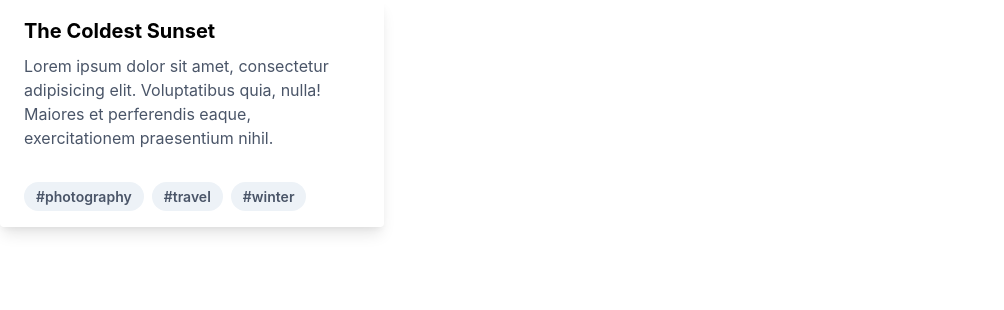
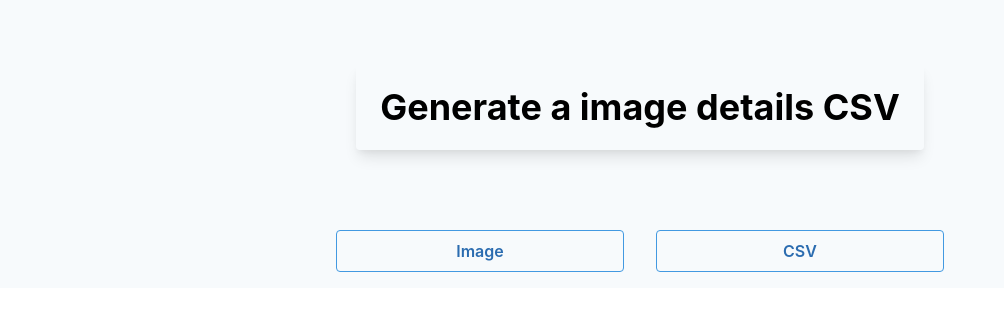
Before and after one commit to jaronchan/img-details-csv-generator, a Next.js app: page / in a window 1280 px wide. Shown: the top 310 px of the page, without its empty margins (0-1004 px from the left). Built offline with nearby package versions, Linux system fonts and the light colour scheme.

Commit message:
Add base state and components

```diff
--- /dev/null
+++ b/components/common/Card.tsx
@@ -0,0 +1,9 @@
+export const Card = (props) => {
+  return (
+    <div className="flex z-10 align-center justify-center">
+      <div className={`${props.className} rounded overflow-hidden shadow-lg`}>
+        <div className="px-6 py-4">{props.children}</div>
+      </div>
+    </div>
+  );
+};
--- /dev/null
+++ b/components/common/UploadButton.tsx
@@ -0,0 +1,21 @@
+import { MouseEvent } from "react";
+
+export type UploadButtonType = "image" | "csv";
+
+export const UploadButton = ({
+  type,
+  handleOnClick,
+}: {
+  type: UploadButtonType;
+  handleOnClick: (event: MouseEvent<HTMLButtonElement>) => void;
+}) => {
+  return (
+    <button
+      type="button"
+      className="bg-transparent hover:bg-blue-500 text-blue-700 font-semibold hover:text-white py-2 px-4 border border-blue-500 hover:border-transparent rounded w-full"
+      onClick={handleOnClick}
+    >
+      {type === "image" ? "Image" : "CSV"}
+    </button>
+  );
+};
--- /dev/null
+++ b/components/layout/Hero.tsx
@@ -0,0 +1,3 @@
+export const Hero = (props) => {
+  return <div className="p-16">{props.children}</div>;
+};
--- /dev/null
+++ b/contexts/images/ImageFile.tsx
@@ -0,0 +1,4 @@
+export default interface ImageType {
+  dataUrl: string;
+  fileName: string;
+}
--- /dev/null
+++ b/contexts/images/ImagesState.tsx
@@ -0,0 +1,38 @@
+import { useReducer, useContext, createContext } from "react";
+import ImageFile from "./ImageFile";
+
+export type ImagesState = {
+  imageFiles: ImageFile[];
+};
+
+const initialState = {
+  imageFiles: [],
+};
+
+const ImagesStateContext = createContext<ImagesState>(initialState);
+const ImagesDispatchContext = createContext({});
+
+const reducer = (state, action) => {
+  switch (action.type) {
+    case "UPLOAD":
+      return action.payload;
+    case "RESET":
+      return [];
+    default:
+      throw new Error(`Unknown action: ${action.type}`);
+  }
+};
+
+export const ImagesStateProvider = ({ children }) => {
+  const [state, dispatch] = useReducer(reducer, []);
+  return (
+    <ImagesDispatchContext.Provider value={dispatch}>
+      <ImagesStateContext.Provider value={state}>
+        {children}
+      </ImagesStateContext.Provider>
+    </ImagesDispatchContext.Provider>
+  );
+};
+
+export const useImages = () => useContext(ImagesStateContext);
+export const useDispatchImages = () => useContext(ImagesDispatchContext);
--- a/pages/_app.tsx
+++ b/pages/_app.tsx
@@ -2,6 +2,12 @@ import "../styles/tailwind.css";
 import "../styles/globals.css";
 import { AppProps } from "next/app";
 
+import { ImagesStateProvider } from "../contexts/images/ImagesState";
+
 export default function App({ Component, pageProps }: AppProps) {
-  return <Component {...pageProps} />;
+  return (
+    <ImagesStateProvider>
+      <Component {...pageProps} />
+    </ImagesStateProvider>
+  );
 }
--- a/pages/api/hello.ts
+++ /dev/null
@@ -1,5 +0,0 @@
-import { NextApiRequest, NextApiResponse } from "next";
-
-export default (_: NextApiRequest, res: NextApiResponse) => {
-  res.status(200).json({ text: "Hello" });
-};
--- a/pages/index.tsx
+++ b/pages/index.tsx
@@ -1,5 +1,8 @@
 import Head from "next/head";
 // import styles from "../styles/Home.module.css";
+import { Card } from "../components/common/Card";
+import { Hero } from "../components/layout/Hero";
+import { UploadButton } from "../components/common/UploadButton";
 
 export default function Home() {
   return (
@@ -8,31 +11,23 @@ export default function Home() {
         <title>Image Details Generator</title>
         <link rel="shortcut icon" href="/favicon.ico" />
       </Head>
-      <div className="container"></div>
-      <div className="flex z-10">
-        <div className="max-w-sm rounded overflow-hidden shadow-lg">
-          <div className="px-6 py-4">
-            <div className="font-bold text-xl mb-2">The Coldest Sunset</div>
-            <p className="text-gray-700 text-base">
-              Lorem ipsum dolor sit amet, consectetur adipisicing elit.
-              Voluptatibus quia, nulla! Maiores et perferendis eaque,
-              exercitationem praesentium nihil.
-            </p>
+      <div className="none:container bg-gray-100">
+        <Hero>
+          <Card className="max-w-2xl">
+            <h1 className="text-4xl font-bold">Generate a image details CSV</h1>
+          </Card>
+        </Hero>
+        <div className="flex">
+          <div className="w-1/4 m-4"></div>
+          <div className="w-1/4 m-4">
+            <UploadButton type="image" handleOnClick={() => {}} />
           </div>
-          <div className="px-6 pt-4 pb-2">
-            <span className="inline-block bg-gray-200 rounded-full px-3 py-1 text-sm font-semibold text-gray-700 mr-2 mb-2">
-              #photography
-            </span>
-            <span className="inline-block bg-gray-200 rounded-full px-3 py-1 text-sm font-semibold text-gray-700 mr-2 mb-2">
-              #travel
-            </span>
-            <span className="inline-block bg-gray-200 rounded-full px-3 py-1 text-sm font-semibold text-gray-700 mr-2 mb-2">
-              #winter
-            </span>
+          <div className="w-1/4 m-4">
+            <UploadButton type="csv" handleOnClick={() => {}} />
           </div>
+          <div className="w-1/4 m-4"></div>
         </div>
       </div>
-      <div className="container"></div>
     </div>
   );
 }
```
